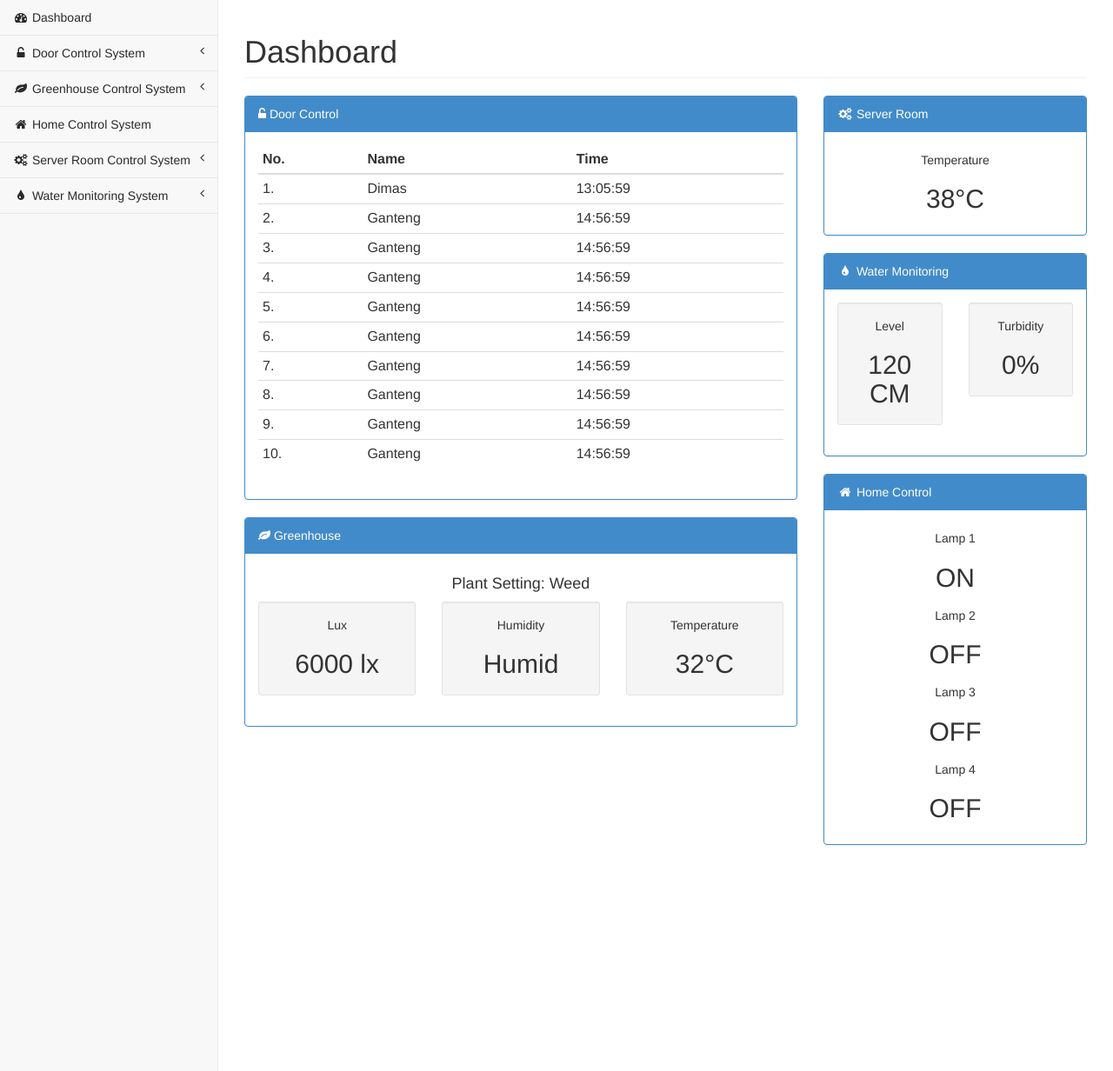
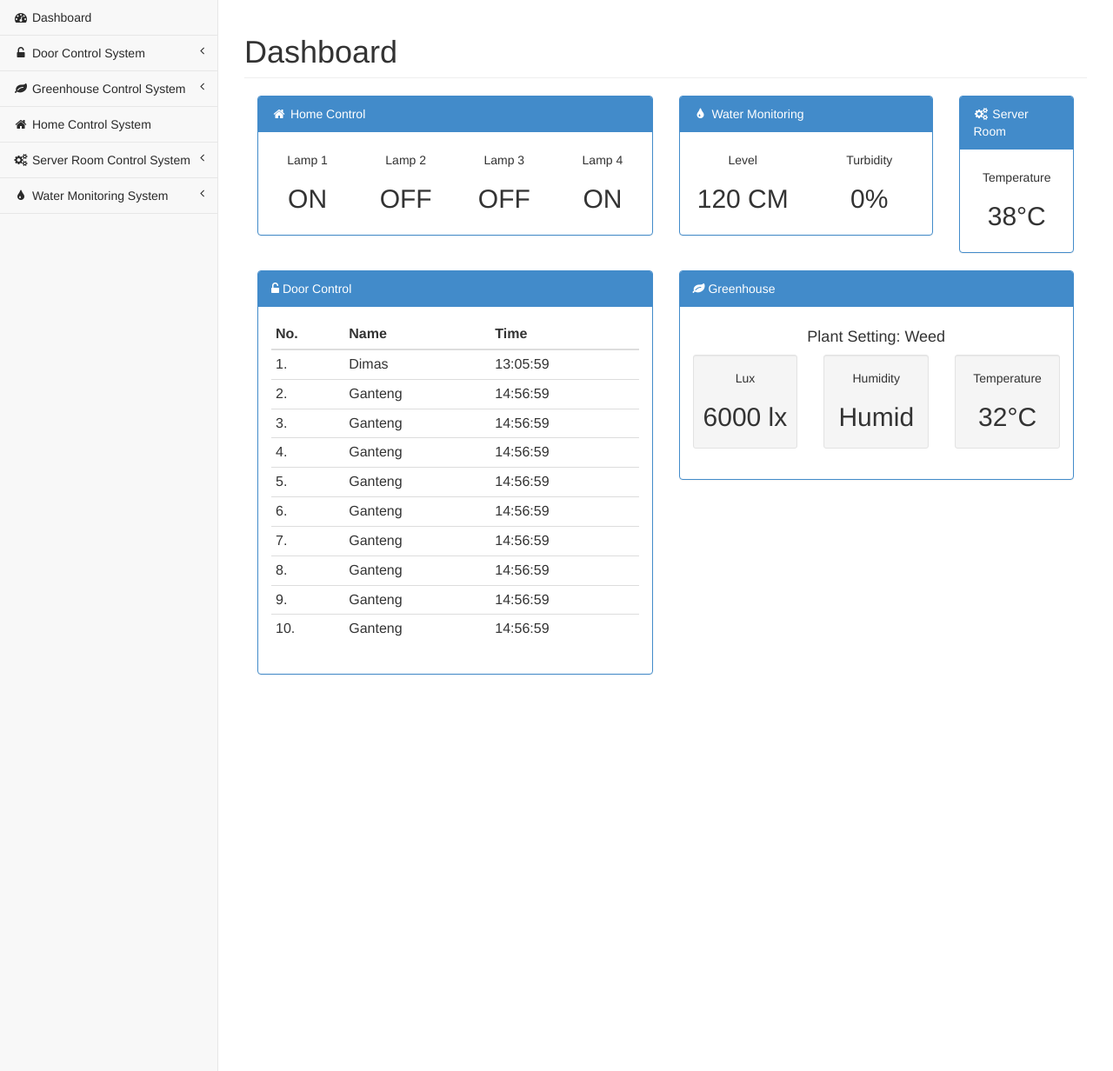
Before and after one commit to mlutfib/BiotechProject, a CodeIgniter app: page / in a window 1280 px wide. Shown: the part 51-1283 px from the top of the page at 87% size. Run offline with CodeIgniter, Linux system fonts and the light colour scheme; some libraries are stand-ins or nearby versions.

Commit message:
Dashboard two

```diff
--- a/BiotechWeb/application/views/dashboard.php
+++ b/BiotechWeb/application/views/dashboard.php
@@ -5,9 +5,69 @@
 		</div>
 	</div>
 	<div class="row">
-		<div class="col-sm-8">
+		<div class="col-sm-12">
+			<div class="col-sm-6">
+				<div class="panel panel-primary">
+					<div class="panel-heading">
+						<i class="fa fa-home fa-fw"></i> Home Control
+					</div>
+					<div class="panel-body text-center">
+						<div class="row">
+							<div class="col-sm-3">
+								<h5>Lamp 1</h5>
+								<h2>ON</h2>
+							</div>
+							<div class="col-sm-3">
+								<h5>Lamp 2</h5>
+								<h2>OFF</h2>
+							</div>
+							<div class="col-sm-3">
+								<h5>Lamp 3</h5>
+								<h2>OFF</h2>
+							</div>
+							<div class="col-sm-3">
+								<h5>Lamp 4</h5>
+								<h2>ON</h2>
+							</div>
+						</div>
+					</div>
+				</div>
+			</div>
+			<div class="col-sm-4">
+				<div class="panel panel-primary">
+					<div class="panel-heading">
+						<i class="fa fa-tint fa-fw"></i> Water Monitoring
+					</div>
+					<div class="panel-body text-center">
+						<div class="row">
+							<div class="col-sm-6">
+								<h5>Level</h5>
+								<h2>120 CM</h2>
+							</div>
+							<div class="col-sm-6">
+								<h5>Turbidity</h5>
+								<h2>0%</h2>
+							</div>
+						</div>
+					</div>
+				</div>
+			</div>
+			<div class="col-sm-2">
+				<div class="panel panel-primary">
+					<div class="panel-heading">
+						<i class="fa fa-cogs fa-fw"></i> Server Room
+					</div>
+					<div class="panel-body text-center">
+						<h5>Temperature</h5>
+						<h2>38&deg;C</h2>
+					</div>
+				</div>
+			</div>
+		</div>
+	</div>
 	<div class="row">
 		<div class="col-sm-12">
+			<div class="col-sm-6">
 				<div class="panel panel-primary">
 					<div class="panel-heading">
 						<i class="fa fa-unlock-alt"></i> Door Control
@@ -79,9 +139,7 @@
 					</div>
 				</div>
 			</div>
-			</div>
-			<div class="row">
-				<div class="col-sm-12">
+			<div class="col-sm-6">
 				<div class="panel panel-primary">
 					<div class="panel-heading">
 						<i class="fa fa-leaf"></i> Greenhouse
@@ -113,80 +171,4 @@
 			</div>
 		</div>
 	</div>
-		<div class="col-sm-4">
-			<div class="row">
-				<div class="col-sm-12">
-					<div class="panel panel-primary">
-						<div class="panel-heading">
-							<i class="fa fa-cogs fa-fw"></i> Server Room
 </div>
-						<div class="panel-body text-center">
-							<h5>Temperature</h5>
-							<h2>38&deg;C</h2>
-						</div>
-					</div>
-				</div>
-			</div>
-			<div class="row">
-				<div class="col-sm-12">
-					<div class="panel panel-primary">
-						<div class="panel-heading">
-							<i class="fa fa-tint fa-fw"></i> Water Monitoring
-						</div>
-						<div class="panel-body text-center">
-							<div class="row">
-								<div class="col-sm-6">
-									<div class="well well-sm">
-										<h5>Level</h5>
-										<h2>120 CM</h2>
-									</div>
-								</div>
-								<div class="col-sm-6">
-									<div class="well well-sm">
-										<h5>Turbidity</h5>
-										<h2>0%</h2>
-									</div>
-								</div>
-							</div>
-						</div>
-					</div>
-				</div>
-			</div>
-			<div class="row">
-				<div class="col-sm-12">
-					<div class="panel panel-primary">
-						<div class="panel-heading">
-							<i class="fa fa-home fa-fw"></i> Home Control
-						</div>
-						<div class="panel-body text-center">
-							<div class="row">
-								<div class="col-sm-12">
-									<h5>Lamp 1</h5>
-									<h2>ON</h2>
-								</div>
-							</div>
-							<div class="row">
-								<div class="col-sm-12">
-									<h5>Lamp 2</h5>
-									<h2>OFF</h2>
-								</div>
-							</div>
-							<div class="row">
-								<div class="col-sm-12">
-									<h5>Lamp 3</h5>
-									<h2>OFF</h2>
-								</div>
-							</div>
-							<div class="row">
-								<div class="col-sm-12">
-									<h5>Lamp 4</h5>
-									<h2>OFF</h2>
-								</div>
-							</div>
-						</div>
-					</div>
-				</div>
-			</div>
-		</div>
-	</div>
-</div>
```
Lines whose indentation alone changed are shown as unchanged.
